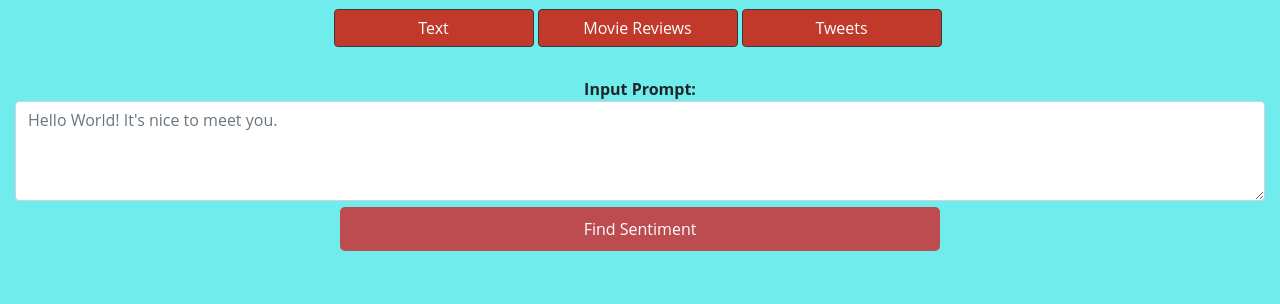
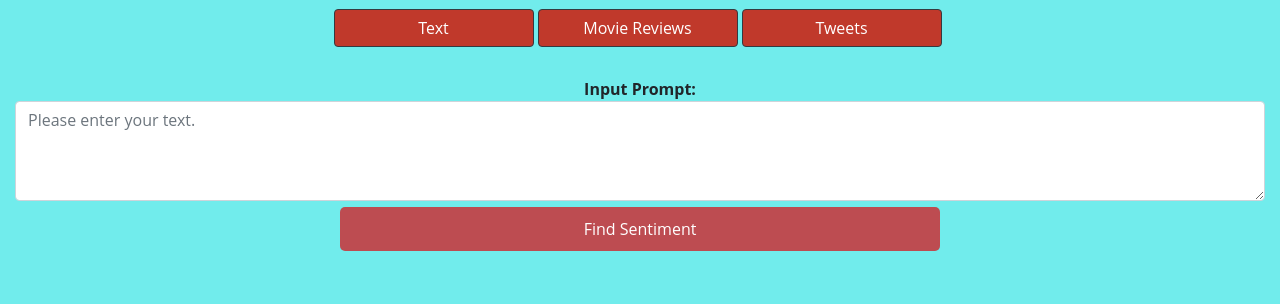
Before and after one commit to suryanattzz/Sentiment_analysis_flask_api, a Flask app: template flask_app/templates/index.html in a window 1280 px wide. Shown: the part 132-436 px from the top of the page. Run offline with Flask 3, Linux system fonts and the light colour scheme; the template is opened without the code that fills it, so the values that code supplies are empty; parts of the project's set-up code (start-up, migrations or seed data) failed here and were passed over.

Commit message:
Update index.html

```diff
--- a/flask_app/templates/index.html
+++ b/flask_app/templates/index.html
@@ -26,22 +26,17 @@
                 </div>
             </div>
             <input type="hidden" id="inputType" name="input_type" value="" />
-          <!-- Rest of the form -->
-
-    <input type="hidden" id="inputType" name="input_type" value="" />
 
     <script>
         function setInputType(type) {
             document.getElementById('inputType').value = type;
         }
-
         function changeColor(button) {
             // Remove the 'active' class from all buttons
             var buttons = document.querySelectorAll('.prompt-buttons button');
             buttons.forEach(function (btn) {
                 btn.classList.remove('active');
             });
-
             // Add the 'active' class to the clicked button
             button.classList.add('active');
         }
@@ -52,7 +47,7 @@
         <!-- Enter Text Input -->
         <div id="div-textarea">
             <label for="form-input-textarea" class="form-label">Input Prompt:</label>
-            <textarea id="form-input-textarea" class="form-control" name="form-textarea" placeholder="Hello World! It's nice to meet you."></textarea>
+            <textarea id="form-input-textarea" class="form-control" name="form-textarea" placeholder="Please enter your text."></textarea>
         </div>
 
         <!-- Move this input inside the form -->
@@ -82,13 +77,10 @@
         {% endif %}
     </main>
 
-
-
     <!-- Bootstrap CDN JS -->
     <script src="https://ajax.googleapis.com/ajax/libs/jquery/3.6.1/jquery.min.js"></script>
     <script src="{{url_for('static', filename='scripts/scripts.js')}}"></script>
     <script src="https://cdn.jsdelivr.net/npm/chart.js"></script>
 
 </body>
-
 </html>
```
